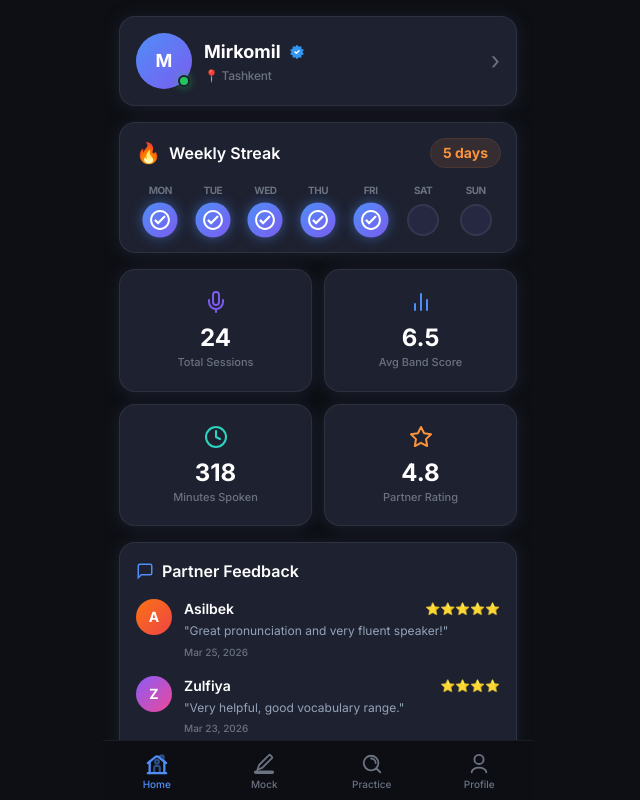
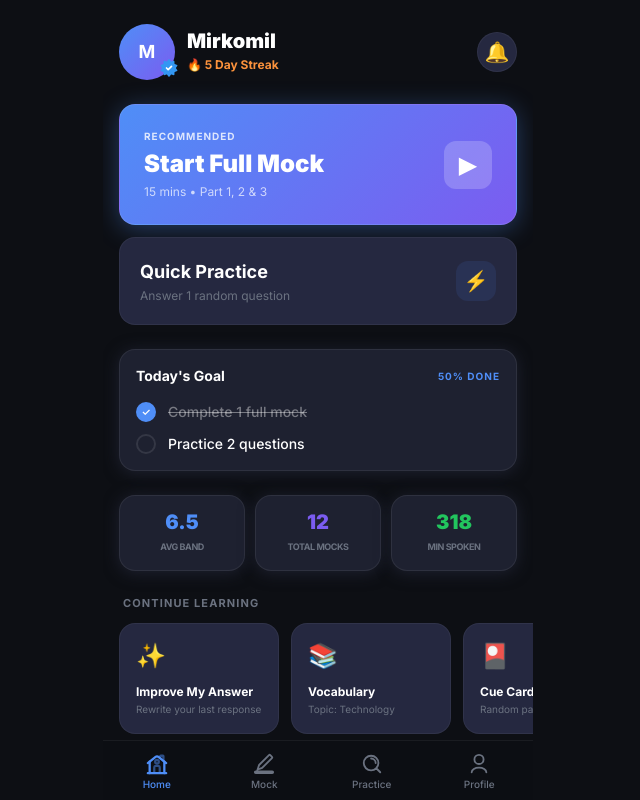
Before and after one commit to mirkomilablayev/speakzone-ui, a React (Vite) app: page / in a window 1280 px wide. Shown: the whole page, without its empty margins (322-962 px from the left). Built offline with nearby package versions, Linux system fonts and the light colour scheme.

Commit message:
feat: overhaul Home tab for engagement and retention

```diff
--- a/src/components/tabs/HomeTab.jsx
+++ b/src/components/tabs/HomeTab.jsx
@@ -1,154 +1,148 @@
 import Card from "../shared/Card";
 import Avatar from "../shared/Avatar";
 import { PremiumBadge } from "../shared/PremiumBadge";
-import { PrimaryButton, OutlineButton } from "../shared/Button";
-import { InviteIcon, StreakDoneIcon } from "../shared/Icons";
-
-const DAYS = ["Mon", "Tue", "Wed", "Thu", "Fri", "Sat", "Sun"];
-const FILLED = [true, true, true, true, true, false, false];
-
-const SessionsIcon = () => (
-  <svg width="24" height="24" viewBox="0 0 24 24" fill="none" stroke="currentColor" strokeWidth="2" strokeLinecap="round" strokeLinejoin="round" className="text-purple">
-    <path d="M12 2a3 3 0 0 0-3 3v7a3 3 0 0 0 6 0V5a3 3 0 0 0-3-3Z" /><path d="M19 10v2a7 7 0 0 1-14 0v-2" /><line x1="12" y1="19" x2="12" y2="22" />
-  </svg>
-);
-
-const ScoreIcon = () => (
-  <svg width="24" height="24" viewBox="0 0 24 24" fill="none" stroke="currentColor" strokeWidth="2" strokeLinecap="round" strokeLinejoin="round" className="text-accent">
-    <line x1="18" y1="20" x2="18" y2="10" /><line x1="12" y1="20" x2="12" y2="4" /><line x1="6" y1="20" x2="6" y2="14" />
-  </svg>
-);
-
-const MinutesIcon = () => (
-  <svg width="24" height="24" viewBox="0 0 24 24" fill="none" stroke="currentColor" strokeWidth="2" strokeLinecap="round" strokeLinejoin="round" className="text-teal">
-    <circle cx="12" cy="12" r="10" /><polyline points="12 6 12 12 16 14" />
-  </svg>
-);
-
-const RatingIcon = () => (
-  <svg width="24" height="24" viewBox="0 0 24 24" fill="none" stroke="currentColor" strokeWidth="2" strokeLinecap="round" strokeLinejoin="round" className="text-orange">
-    <polygon points="12 2 15.09 8.26 22 9.27 17 14.14 18.18 21.02 12 17.77 5.82 21.02 7 14.14 2 9.27 8.91 8.26 12 2" />
-  </svg>
-);
+import { PrimaryButton } from "../shared/Button";
 
 const STATS = [
-  { Icon: SessionsIcon, value: "24",   label: "Total Sessions"  },
-  { Icon: ScoreIcon,    value: "6.5",  label: "Avg Band Score"  },
-  { Icon: MinutesIcon,  value: "318",  label: "Minutes Spoken"  },
-  { Icon: RatingIcon,   value: "4.8",  label: "Partner Rating"  },
+  { label: "Avg Band", value: "6.5", color: "text-accent" },
+  { label: "Total Mocks", value: "12", color: "text-purple" },
+  { label: "Min Spoken", value: "318", color: "text-green" },
 ];
 
-const FEEDBACKS = [
-  { initials: "A", gradient: "bg-[linear-gradient(135deg,#f97316,#ef4444)]", name: "Asilbek", stars: 5, text: '"Great pronunciation and very fluent speaker!"', date: "Mar 25, 2026" },
-  { initials: "Z", gradient: "bg-[linear-gradient(135deg,#8b5cf6,#ec4899)]", name: "Zulfiya",  stars: 4, text: '"Very helpful, good vocabulary range."',         date: "Mar 23, 2026" },
-  { initials: "D", gradient: "bg-[linear-gradient(135deg,#06b6d4,#3b82f6)]", name: "Davron",   stars: 5, text: '"Excellent session, very engaging discussion!"',  date: "Mar 20, 2026" },
+const GOALS = [
+  { text: "Complete 1 full mock", done: true },
+  { text: "Practice 2 questions", done: false },
 ];
 
-function Stars({ count }) {
-  return <span className="text-yellow-400 text-xs">{"⭐".repeat(count)}</span>;
-}
+const LEARNING_CARDS = [
+  { title: "Improve My Answer", icon: "✨", desc: "Rewrite your last response" },
+  { title: "Vocabulary", icon: "📚", desc: "Topic: Technology" },
+  { title: "Cue Card Gen", icon: "🎴", desc: "Random part 2 topics" },
+];
 
 export default function HomeTab({ onStartSession, onOpenProfile }) {
   return (
-    <div className="flex flex-col gap-4">
-      {/* Profile Card */}
-      <Card
-        onClick={onOpenProfile}
-        className="active:scale-[0.98] active:bg-card-raised transition-all cursor-pointer group"
-      >
-        <div className="flex items-center gap-3">
+    <div className="flex flex-col gap-6 pb-24">
+
+      {/* SECTION A — Header */}
+      <div className="flex items-center justify-between pt-2">
+        <div className="flex items-center gap-3" onClick={onOpenProfile}>
           <div className="relative">
              <Avatar initials="M" size="lg" />
-            <span className="absolute bottom-0.5 right-0.5 w-3 h-3 bg-green rounded-full border-2 border-card shadow-[0_0_8px_rgba(34,197,94,0.6)]" />
-          </div>
-          <div className="flex-1 min-w-0">
-            <div className="flex items-center gap-2 flex-wrap">
-              <h2 className="font-syne font-bold text-lg text-white">Mirkomil</h2>
-              <PremiumBadge size={16} />
-            </div>
-            <div className="flex items-center gap-1.5 mt-0.5">
-              <span className="text-muted text-xs font-medium tracking-tight">📍 Tashkent</span>
+             <div className="absolute -bottom-1 -right-1">
+                <PremiumBadge size={20} />
              </div>
           </div>
-          <span className="text-muted text-2xl group-active:translate-x-1 transition-transform">›</span>
+          <div className="flex flex-col">
+             <h2 className="font-black text-xl text-white leading-none">Mirkomil</h2>
+             <div className="flex items-center gap-1.5 mt-1.5">
+                <span className="text-orange text-xs font-bold flex items-center gap-1">
+                  🔥 5 Day Streak
+                </span>
              </div>
-      </Card>
+          </div>
+        </div>
+        <button className="w-10 h-10 rounded-full bg-card-raised border border-white/5 flex items-center justify-center text-xl">
+           🔔
+        </button>
+      </div>
 
-      {/* Weekly Streak */}
-      <Card>
+      {/* SECTION B — Primary CTA */}
+      <div className="grid grid-cols-1 gap-3">
+        <button
+          onClick={onStartSession}
+          className="bg-primary-gradient p-6 rounded-2xl flex items-center justify-between group active:scale-[0.98] transition-all shadow-primary-glow border border-white/10"
+        >
+          <div className="flex flex-col items-start text-left">
+             <span className="text-white/80 text-[10px] font-bold uppercase tracking-widest mb-1">Recommended</span>
+             <h3 className="text-white font-black text-2xl">Start Full Mock</h3>
+             <p className="text-white/70 text-xs mt-1">15 mins • Part 1, 2 & 3</p>
+          </div>
+          <div className="w-12 h-12 bg-white/20 rounded-xl flex items-center justify-center text-2xl group-hover:scale-110 transition-transform">
+             ▶
+          </div>
+        </button>
+
+        <button className="bg-card-raised border border-white/5 p-5 rounded-2xl flex items-center justify-between group active:scale-[0.98] transition-all">
+          <div className="flex flex-col items-start text-left">
+             <h3 className="text-white font-bold text-lg">Quick Practice</h3>
+             <p className="text-muted text-xs mt-0.5">Answer 1 random question</p>
+          </div>
+          <div className="w-10 h-10 bg-accent/10 rounded-xl flex items-center justify-center text-xl text-accent group-hover:rotate-12 transition-transform">
+             ⚡
+          </div>
+        </button>
+      </div>
+
+      {/* SECTION C — Today Block */}
+      <Card className="bg-[#1e2130]/40 border-white/5">
         <div className="flex items-center justify-between mb-4">
-          <div className="flex items-center gap-2">
-            <span className="text-xl">🔥</span>
-            <h3 className="font-syne font-semibold text-white">Weekly Streak</h3>
+           <h3 className="text-white font-bold text-sm">Today's Goal</h3>
+           <span className="text-accent text-[10px] font-bold uppercase tracking-widest">50% Done</span>
         </div>
-          <span className="text-orange text-sm font-bold bg-orange/10 px-3 py-1 rounded-full outline outline-1 outline-orange/20">5 days</span>
+        <div className="flex flex-col gap-3">
+           {GOALS.map((g, i) => (
+             <div key={i} className="flex items-center gap-3">
+                <div className={`w-5 h-5 rounded-full border-2 flex items-center justify-center transition-all ${g.done ? "bg-accent border-accent" : "border-white/10"}`}>
+                   {g.done && <span className="text-white text-[10px] font-bold">✓</span>}
                 </div>
-        <div className="flex justify-between gap-1">
-          {DAYS.map((day, i) => (
-            <div key={day} className="flex flex-col items-center gap-1.5 flex-1">
-              <span className="text-[10px] text-muted font-bold uppercase tracking-tighter">{day}</span>
-              <div className={`w-8 h-8 rounded-full flex items-center justify-center text-xs font-bold transition-all ${
-                FILLED[i]
-                  ? "bg-primary-gradient text-white shadow-[0_0_12px_rgba(79,142,247,0.5)] scale-110"
-                  : "bg-card-raised border-2 border-subtle text-muted"
-              }`}>
-                {FILLED[i] ? <StreakDoneIcon size={18} /> : ""}
-              </div>
+                <span className={`text-sm font-medium ${g.done ? "text-white/40 line-through" : "text-white"}`}>{g.text}</span>
              </div>
            ))}
         </div>
       </Card>
 
-      {/* Stats 2×2 */}
-      <div className="grid grid-cols-2 gap-3">
-        {STATS.map((s) => (
-          <Card key={s.label} className="flex flex-col items-center text-center py-5 transition-transform active:scale-95">
-            <s.Icon />
-            <span className="font-syne font-bold text-2xl text-white mt-2">{s.value}</span>
-            <span className="text-muted font-medium" style={{ fontSize: 11 }}>{s.label}</span>
+      {/* SECTION D — Stats */}
+      <div className="grid grid-cols-3 gap-2.5">
+         {STATS.map(s => (
+           <Card key={s.label} className="flex flex-col items-center py-4 text-center px-1">
+             <span className={`font-black text-xl ${s.color} leading-none`}>{s.value}</span>
+             <span className="text-muted text-[9px] font-bold uppercase tracking-tighter mt-2">{s.label}</span>
            </Card>
          ))}
       </div>
 
-      {/* Partner Feedback */}
-      <Card>
-        <h3 className="font-syne font-semibold text-white mb-4 flex items-center gap-2">
-          <svg width="18" height="18" viewBox="0 0 24 24" fill="none" stroke="currentColor" strokeWidth="2" className="text-accent">
-            <path d="M21 15a2 2 0 0 1-2 2H7l-4 4V5a2 2 0 0 1 2-2h14a2 2 0 0 1 2 2z" />
-          </svg>
-          Partner Feedback
-        </h3>
-        <div className="flex flex-col gap-4">
-          {FEEDBACKS.map((fb) => (
-            <div key={fb.name} className="flex gap-3">
-              <div className={`w-9 h-9 ${fb.gradient} rounded-full flex items-center justify-center font-bold text-white text-sm flex-shrink-0`}>
-                {fb.initials}
-              </div>
-              <div className="flex-1 min-w-0">
-                <div className="flex items-center justify-between gap-2">
-                  <span className="font-semibold text-sm text-white">{fb.name}</span>
-                  <Stars count={fb.stars} />
-                </div>
-                <p className="text-slate-400 text-xs mt-0.5 leading-relaxed">{fb.text}</p>
-                <span className="text-muted text-[10px] mt-1 block font-medium">{fb.date}</span>
+      {/* SECTION E — Continue Learning */}
+      <div className="flex flex-col gap-3">
+         <h3 className="text-muted text-[11px] font-bold uppercase tracking-widest px-1">Continue Learning</h3>
+         <div className="flex gap-3 overflow-x-auto pb-2 hide-scrollbar -mx-4 px-4">
+            {LEARNING_CARDS.map((c, i) => (
+              <div key={i} className="min-w-[160px] bg-card-raised border border-white/5 p-4 rounded-xl2 flex flex-col gap-3 active:scale-95 transition-all">
+                 <span className="text-2xl">{c.icon}</span>
+                 <div className="flex flex-col">
+                    <span className="text-white font-bold text-xs">{c.title}</span>
+                    <span className="text-muted text-[10px] mt-0.5">{c.desc}</span>
                  </div>
               </div>
             ))}
          </div>
+      </div>
+
+      {/* SECTION F — Last Result */}
+      <div className="flex flex-col gap-3">
+         <h3 className="text-muted text-[11px] font-bold uppercase tracking-widest px-1">Last Result</h3>
+         <Card className="flex flex-col gap-4 bg-card-raised border-white/5">
+            <div className="flex items-center justify-between">
+               <div className="flex items-center gap-3">
+                  <div className="w-12 h-12 bg-accent/10 rounded-xl flex flex-col items-center justify-center">
+                     <span className="text-accent font-black text-xl leading-none">6.5</span>
+                     <span className="text-accent/60 text-[8px] font-bold uppercase tracking-tighter mt-0.5">Band</span>
+                  </div>
+                  <div className="flex flex-col">
+                     <span className="text-white font-bold text-sm">Mock Test #12</span>
+                     <span className="text-muted text-[10px]">Yesterday, 18:45</span>
+                  </div>
+               </div>
+               <button className="text-accent text-[11px] font-bold underline">Analysis</button>
+            </div>
+            <div className="bg-white/5 p-3 rounded-lg">
+               <p className="text-slate-400 text-xs italic leading-relaxed">
+                 "Your fluency has improved! Work on idiomatic expressions in Part 2..."
+               </p>
+            </div>
          </Card>
+      </div>
 
-      {/* Action Buttons */}
-      <div className="flex flex-col gap-3 pb-2">
-        <OutlineButton id="btn-invite">
-          <div className="flex items-center justify-center gap-2">
-            <InviteIcon size={18} />
-            <span>Invite Friends</span>
-          </div>
-        </OutlineButton>
-        <PrimaryButton id="btn-start-session" onClick={onStartSession}>
-          🎙️ Start Session
-        </PrimaryButton>
-      </div>
     </div>
   );
 }
```
Lines whose indentation alone changed are shown as unchanged.
